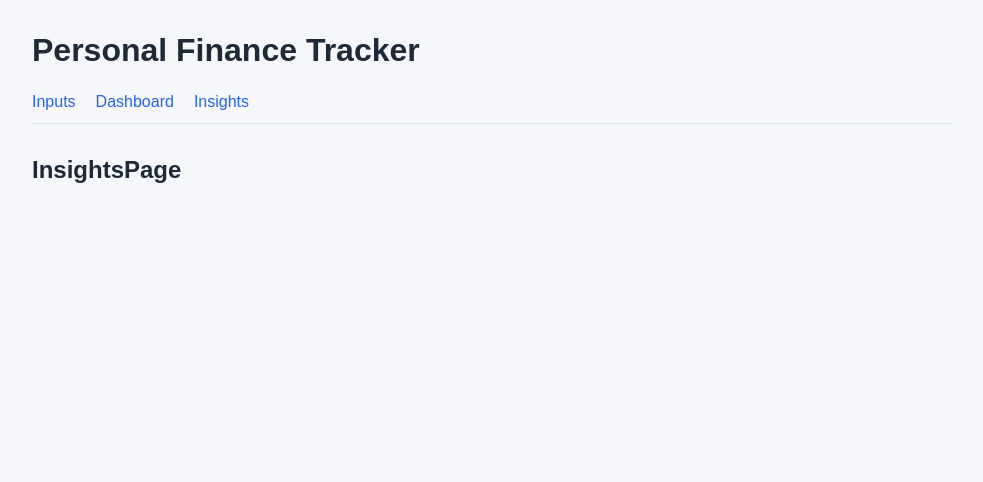
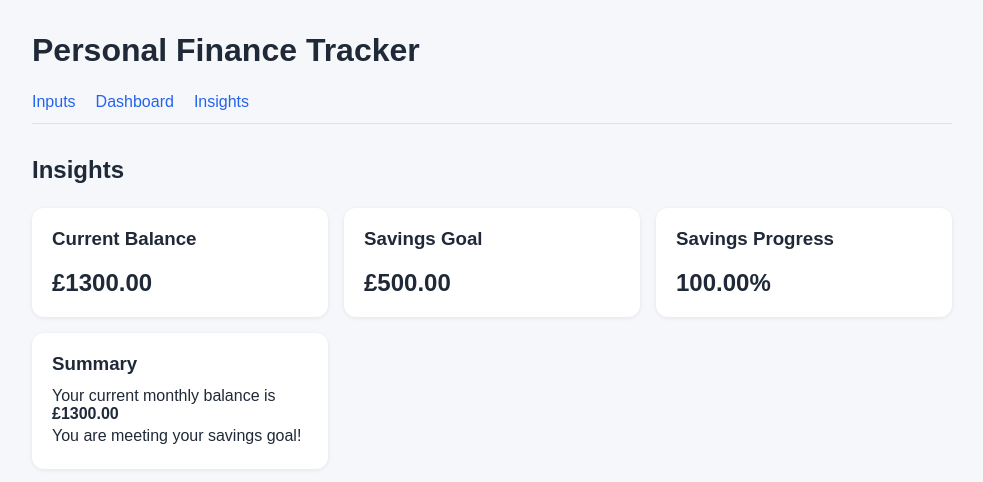
Before and after one commit to amnaShouket/finance_tracker, a React (Vite) app in the folder frontend/: page /insights in a window 1280 px wide. Shown: the top 482 px of the page, without its empty margins (148-1131 px from the left). Built offline with nearby package versions, Linux system fonts and the light colour scheme.

Commit message:
Add insights page with savings progress summary

```diff
--- a/frontend/src/pages/InsightsPage.tsx
+++ b/frontend/src/pages/InsightsPage.tsx
@@ -1,3 +1,70 @@
-export default function InsightsPage(){
-    return <h2>InsightsPage</h2>;
+import { useFinance } from "../hooks/FinanceContext";
+
+export default function  InsightsPage(){
+    const {income, expenses, savingsGoal} = useFinance();
+    const balance = income - expenses;
+    const savingsProgress = savingsGoal === 0 ? 0 : Math.min((balance / savingsGoal)*100, 100);
+    return(
+        <div>
+            <h2 style = {{marginBottom: "24px"}}>Insights</h2>
+
+            <div style = {{
+                display: "grid",
+                gridTemplateColumns: "repeat(auto-fit, minmax(220px, 1fr))",
+                gap: "16px",
+                marginBottom: "32px"
+            }}>
+                <div style = {{
+                    background: "white",
+                    padding:"20px",
+                    borderRadius:"12px",
+                    boxShadow: "0 1px 4px rgba(0,0,0,0.08)"
+                }}>
+                    <h3>Current Balance</h3>
+                    <p style = {{fontSize : "24px", fontWeight: "bold", margin: 0}}>
+                        £{balance.toFixed(2)}
+                    </p>
+                </div>
+
+                <div style = {{
+                    background: "white",
+                    padding: "20px",
+                    borderRadius: "12px",
+                    boxShadow: "0 1px 4px rgba(0,0,0,0.08)"
+                }}>
+                    <h3>Savings Goal</h3>
+                    <p style = {{fontSize: "24px", fontWeight: "bold", margin: 0}}>
+                        £{savingsGoal.toFixed(2)}
+                    </p>
+                </div>
+
+                <div style={{
+                    background: "white",
+                    padding: "20px",
+                    borderRadius: "12px",
+                    boxShadow: "0 1px 4px rgba(0,0,0,0.08)"
+                }}>
+                    <h3>Savings Progress</h3>
+                    <p style = {{fontSize: "24px", fontWeight: "bold", margin: 0}}>
+                        {savingsProgress.toFixed(2)}%
+                    </p>
+                </div>
+
+                <div style = {{
+                    background: "white",
+                    padding: "20px",
+                    borderRadius: "12px",
+                    boxShadow: "0 1px 4px rgba(0,0,0,0.08)"
+                }}>
+                    <h3 style = {{marginBottom: "12px"}}>Summary</h3>
+                    <p style = {{margin: "4px 0"}}>
+                        Your current monthly balance is <strong>£{balance.toFixed(2)}</strong>
+                    </p>
+                    <p style = {{margin:"4px 0"}}>
+                        {balance >= savingsGoal ? "You are meeting your savings goal!" : "You are below your savings goal. Try reducing expenses or increasing income"}
+                    </p>
+                </div>
+            </div>
+        </div>
+    );
 }
```
